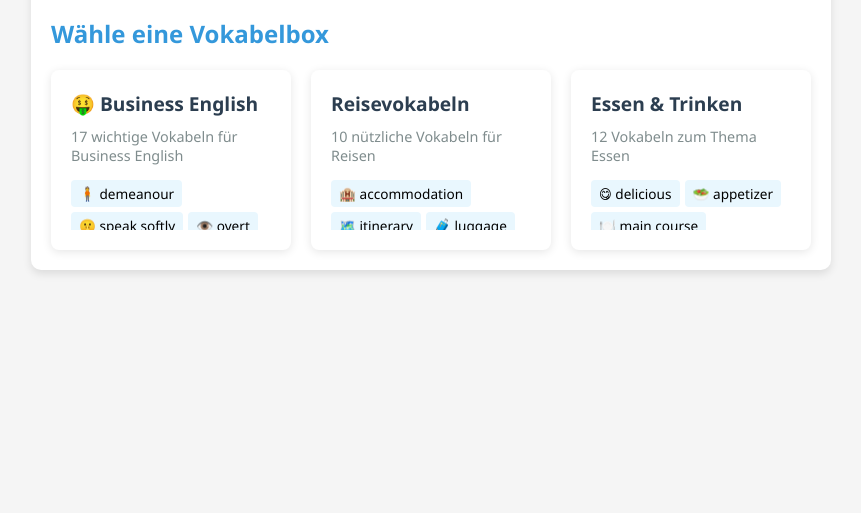
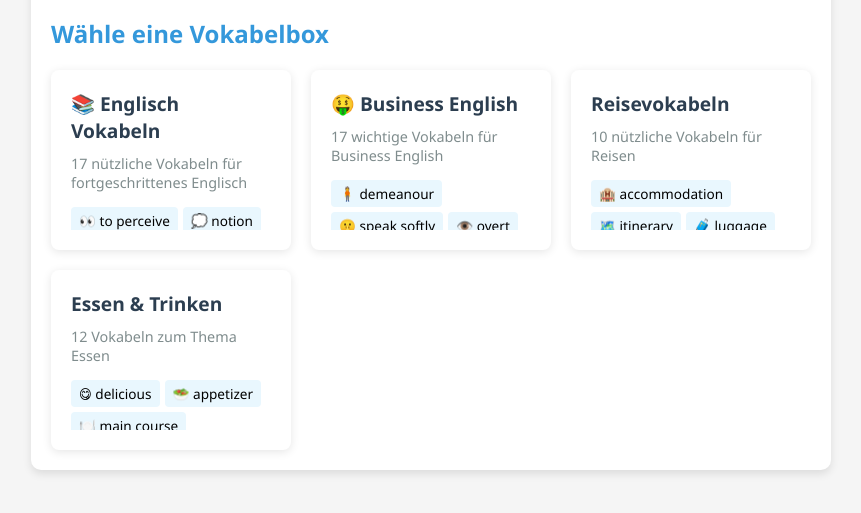
Before and after one commit to n-km/sftb, a plain HTML site: page lfengVOCAB/index.html in a window 1280 px wide. Shown: the part 107-620 px from the top of the page, without its empty margins (209-1070 px from the left). Drawn offline with Linux system fonts and the light colour scheme.

Commit message:
new vocab

```diff
--- a/lfengVOCAB/index.html
+++ b/lfengVOCAB/index.html
@@ -389,6 +389,36 @@
     <script>
         // Multiple vocabulary sets - easily extendable
         const vocabularySets = [
+        {
+    "id": "english-vocabulary",
+    "title": "📚 Englisch Vokabeln",
+    "description": "17 nützliche Vokabeln für fortgeschrittenes Englisch",
+    "vocabularyData": [
+        { "english": "to perceive", "german": "wahrnehmen", "emoji": "👀" },
+        { "english": "notion", "german": "Vorstellung", "emoji": "💭" },
+        { "english": "to capitalize on something", "german": "sich etwas zunutze machen", "emoji": "💡" },
+        { "english": "unpredictable", "german": "unberechenbar", "emoji": "🎲" },
+        { "english": "to emerge", "german": "auftauchen", "emoji": "🌱" },
+        { "english": "shift in direction", "german": "Richtungswechsel", "emoji": "🔄" },
+        { "english": "distinction", "german": "Unterscheidung", "emoji": "🏅" },
+        { "english": "accomplishment", "german": "Leistung, Errungenschaft", "emoji": "🏆" },
+        { "english": "reliability", "german": "Verlässlichkeit", "emoji": "✅" },
+        { "english": "confidence", "german": "Vertrauen", "emoji": "🤝" },
+        { "english": "to arise", "german": "aufkommen", "emoji": "🌄" },
+        { "english": "to reason", "german": "logisch denken, argumentieren", "emoji": "🧠" },
+        { "english": "to derive", "german": "ableiten", "emoji": "🔍" },
+        { "english": "eventually", "german": "schließlich", "emoji": "⏳" },
+        { "english": "habitual", "german": "gewohnheitsmäßig", "emoji": "🔁" },
+        { "english": "to emphasize", "german": "betonen", "emoji": "🔊" },
+        { "english": "scheduled", "german": "geplant", "emoji": "📅" },
+        { "english": "cut in line", "german": "vordrängeln", "emoji": "🚶‍♂️" },
+        { "english": "pop in", "german": "vorbeischauen", "emoji": "👋" },
+        { "english": "underperform", "german": "hinter den Erwartungen zurückbleiben, unterdurchschnittlich abschneiden", "emoji": "📉" },
+        { "english": "persuade", "german": "überzeugen, jmd. zu etwas bewegen", "emoji": "💬" },
+        { "english": "recommendations", "german": "Empfehlungen", "emoji": "📝" }
+    ]
+},
+
             {
                 id: "business-english",
                 title: "🤑 Business English",
```
